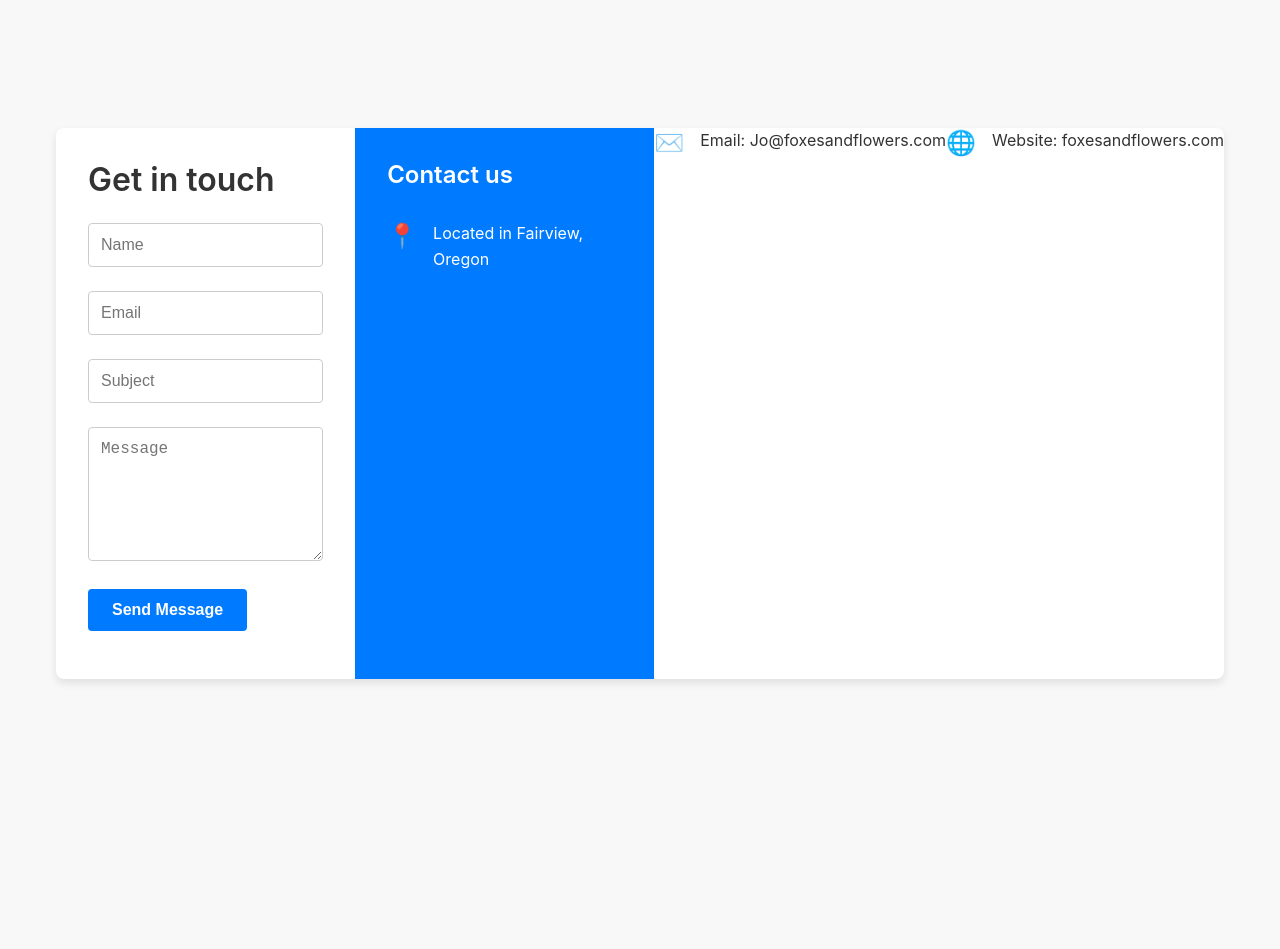
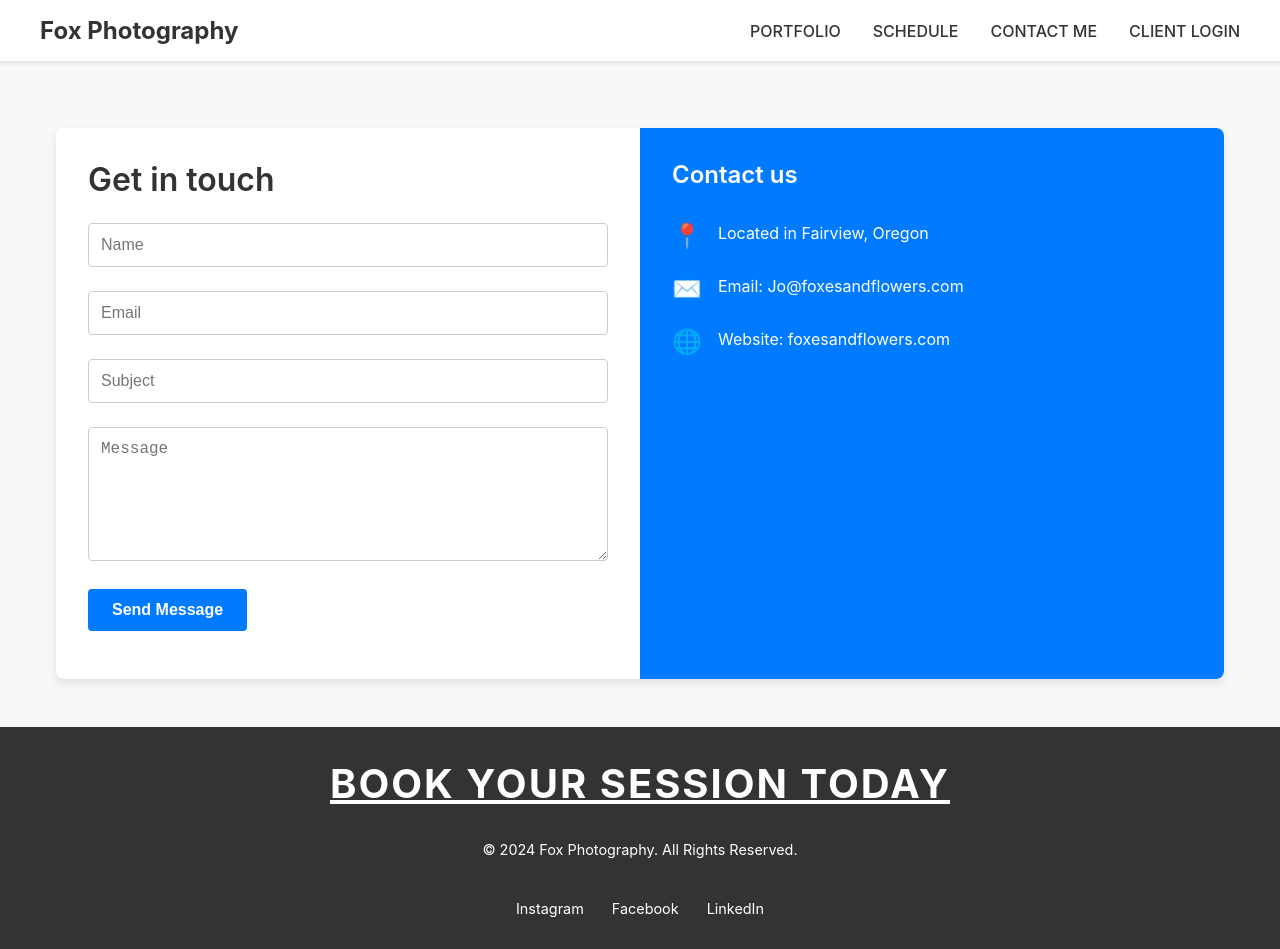
Before and after one commit to Mrfox122/photagraphy, a website: page public/contact.html in a window 1280 px wide. Before the commit the page ends 800 px from the top, so only its background shows below. Drawn offline with nearby package versions, Linux system fonts and the light colour scheme.

Commit message:
rewworked contact page

```diff
--- a/public/contact.html
+++ b/public/contact.html
@@ -7,6 +7,21 @@
     <link rel="stylesheet" href="/assets/css/style.css">
     <script src="https://www.google.com/recaptcha/api.js?render=YOUR_RECAPTCHA_SITE_KEY"></script>
 </head>
+<body>
+
+    <header>
+        <nav>
+            <div class="logo">
+                <a href="/">Fox Photography</a>
+            </div>
+            <ul>
+                <li><a href="/portfolio.html">Portfolio</a></li>
+                <li><a href="/schedule.html">Schedule</a></li>
+                <li><a href="/contact.html">Contact Me</a></li>
+                <li><a href="/client-login.html">Client Login</a></li>
+            </ul>
+        </nav>
+    </header>
 
     <main class="contact-main">
         <section class="contact-form-section">
@@ -43,7 +58,6 @@
                             <p>Located in Fairview, Oregon</p>
                         </div>
                     </div>
-                </div>
                     <div class="details-group">
                         <div class="icon-placeholder">✉️</div>
                         <div>
@@ -60,3 +74,12 @@
             </div>
         </section>
     </main>
+
+    <footer></footer>
+
+    <script src="https://cdn.jsdelivr.net/npm/axios/dist/axios.min.js"></script>
+    <script src="/assets/js/footer.js" defer></script>
+    <script src="/assets/js/contact.js" defer></script>
+
+</body>
+</html>
```
Lines whose indentation alone changed are shown as unchanged.
